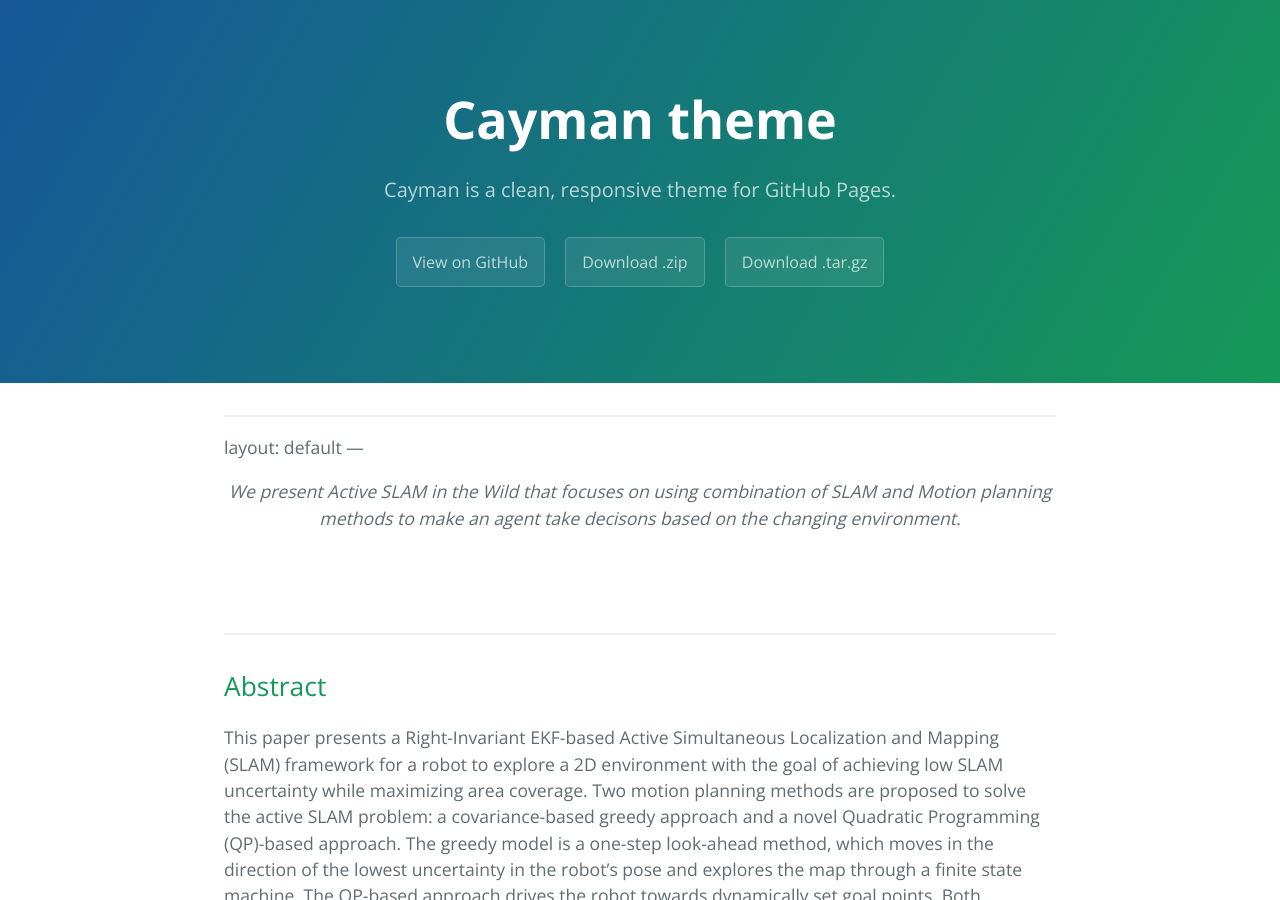
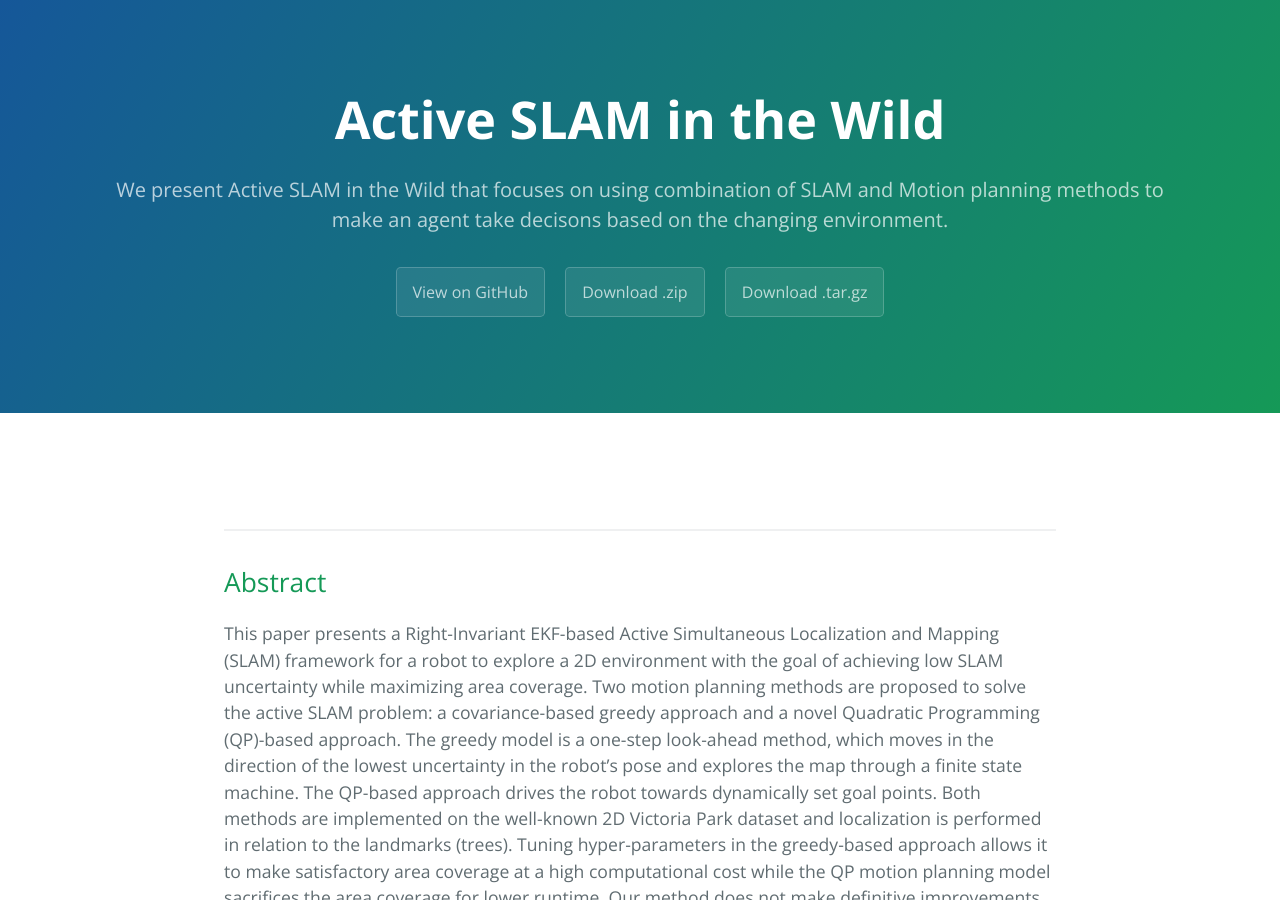
Before and after one commit to janismdhanbad/Active-SLAM-in-the-Wild, a Jekyll site: the page built from index.md, in a window 1280 px wide and 900 px high. Built offline with Jekyll 4.4.1, drawn with Linux system fonts in a browser that asks for light colours.

Commit message:
add repo

```diff
--- a/_config.yml
+++ b/_config.yml
@@ -1,5 +1,5 @@
-title: Cayman theme
-description: Cayman is a clean, responsive theme for GitHub Pages.
+title: Active SLAM in the Wild
+description: We present Active SLAM in the Wild that focuses on using combination of SLAM and Motion planning methods to make an agent take decisons based on the changing environment.
 show_downloads: true
 google_analytics:
 theme: jekyll-theme-cayman
--- a/index.md
+++ b/index.md
@@ -1,16 +1,9 @@
----
-layout: default
----
-
 ---
 layout: default
 ---
 
 <center>
 
-<p><em>
-We present Active SLAM in the Wild that focuses on using combination of SLAM and Motion planning methods to make an agent take decisons based on the changing environment.
-</em></p>
 
 <a href="https://github.com/zhluk/Active-SLAM-in-the-Wild" class="btn">Code</a>
 <!-- <a href="https://arxiv.org/abs/2112.03221" class="btn">Paper</a> -->
```
